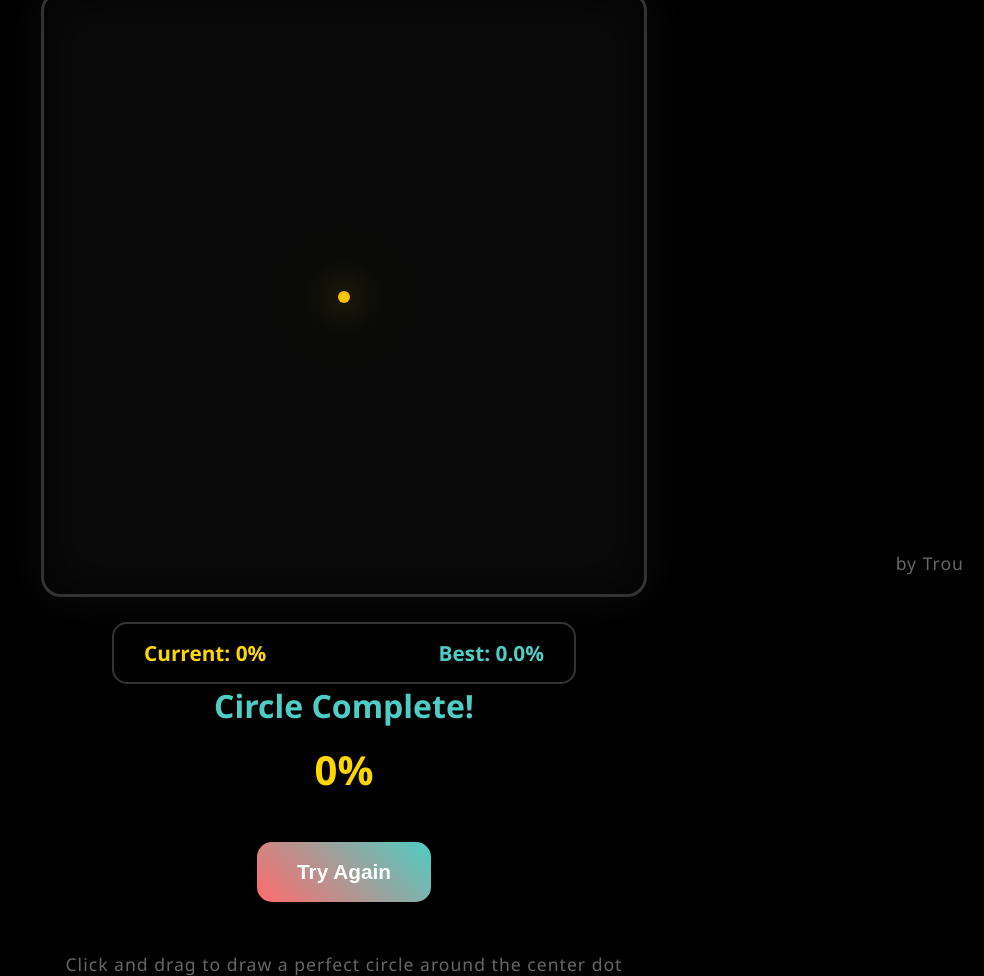
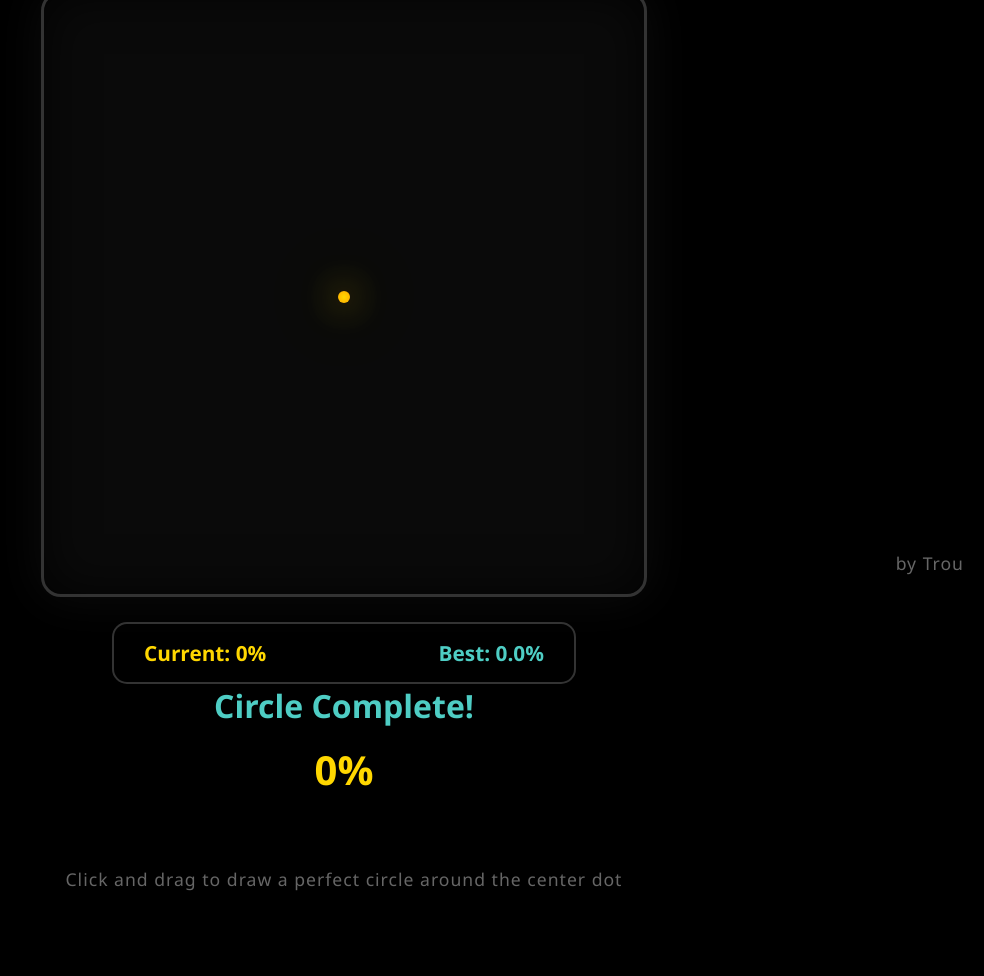
Before and after one commit to Pranav-1100/dare-to-draw-a-perfect-circle, a plain HTML site: page index.html in a window 1280 px wide. Shown: the part 205-1181 px from the top of the page, without its empty margins (296-1280 px from the left). After the commit the page ends 1096 px from the top, so only its background shows below. Drawn offline with Linux system fonts and the light colour scheme.

Commit message:
bux fix of button

```diff
--- a/index.html
+++ b/index.html
@@ -384,7 +384,6 @@
         </div>
         <div class="game-over-message" id="gameOverMessage">
             <div id="gameOverText">Try again and draw full circle!</div>
-            <button class="reset-btn" onclick="resetGame()">Try Again</button>
         </div>
         <div class="win-message" id="winMessage">
             <div class="win-title">🎉 Great! Circle Complete! 🎉</div>
@@ -392,7 +391,6 @@
         </div>
             <div class="final-result-title">Circle Complete!</div>
             <div class="final-score" id="finalScore">0%</div>
-            <button class="reset-btn" onclick="resetGame()">Try Again</button>
         </div>
         <div class="instructions">
             Click and drag to draw a perfect circle around the center dot
```
